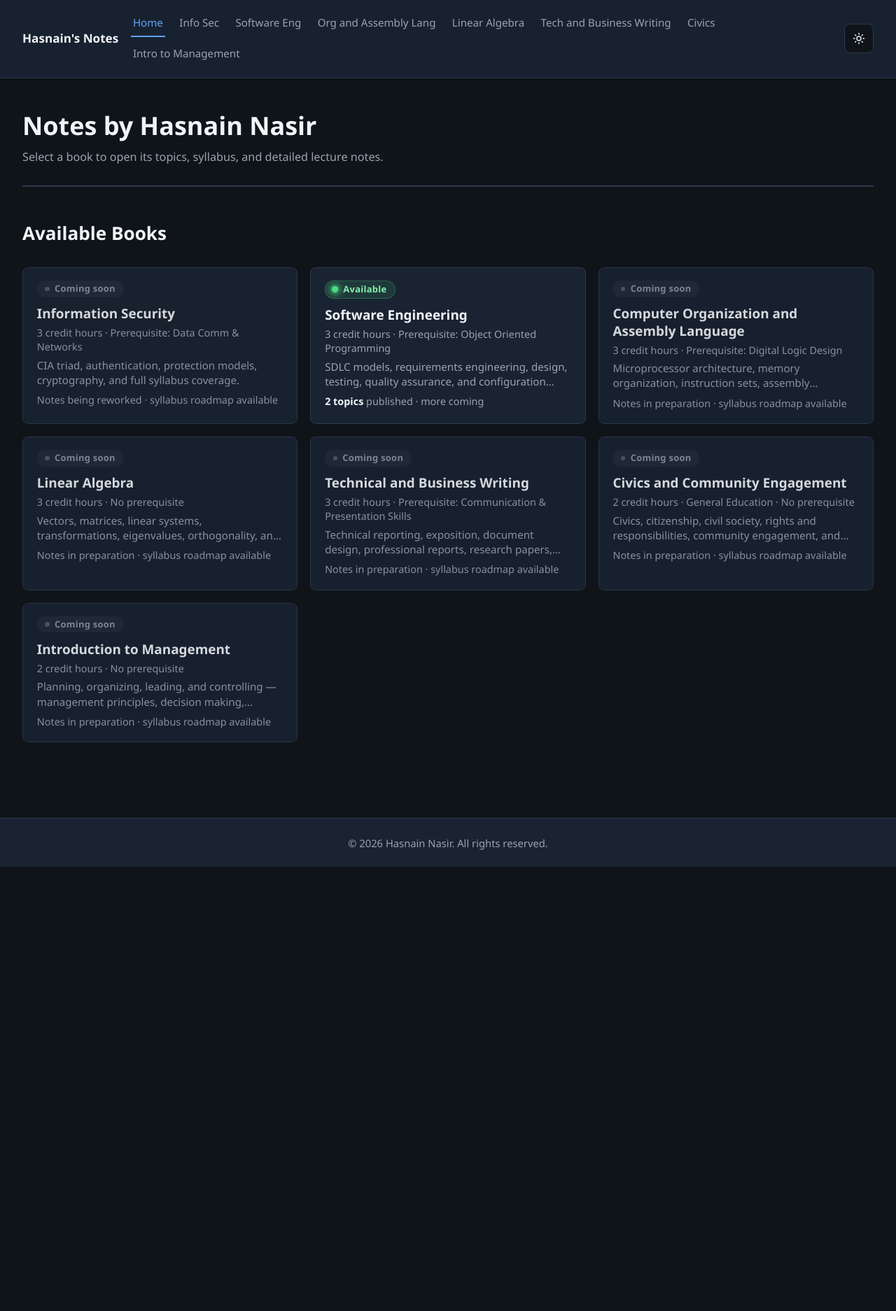
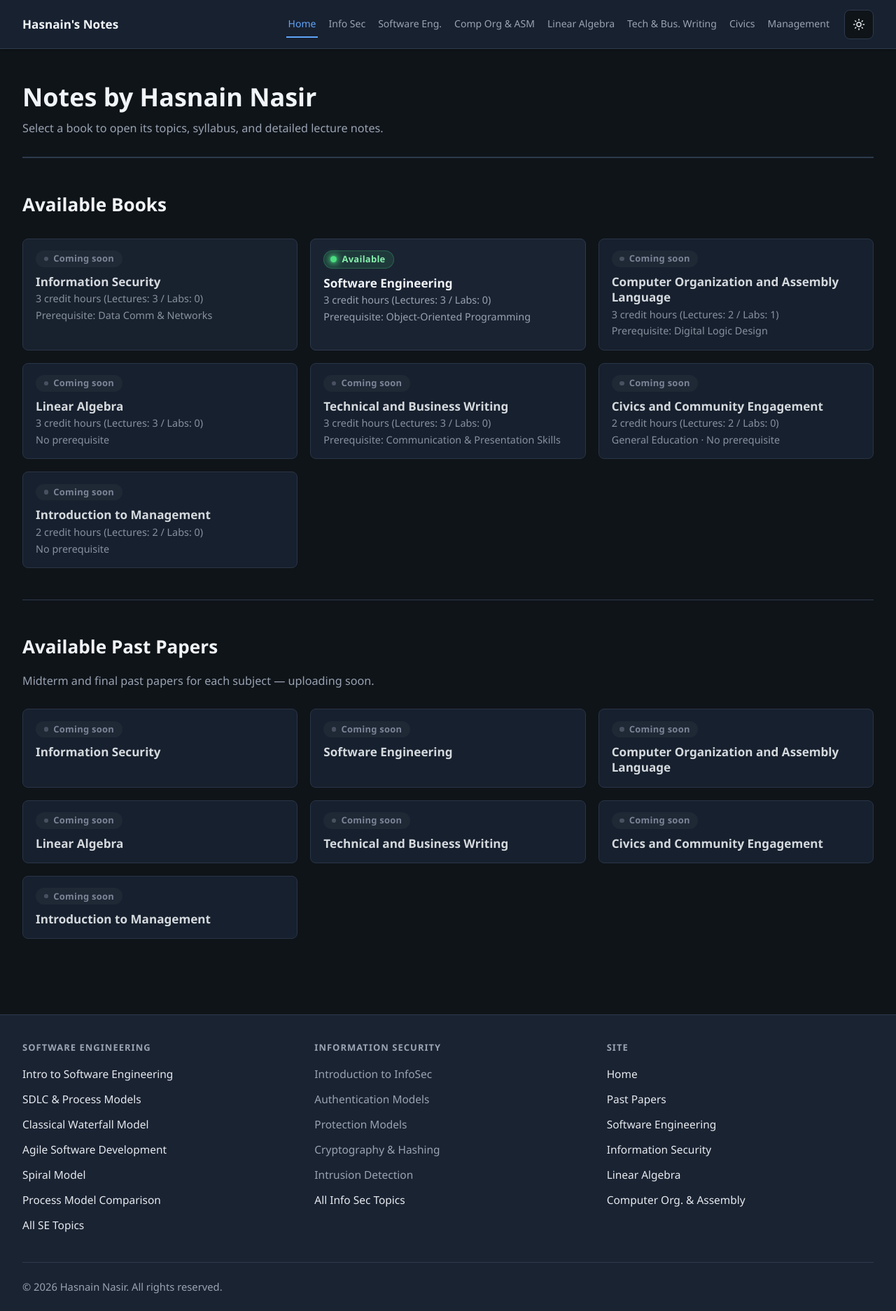
Before and after one commit to Hasnain-Nasir/CS_Notes, a PHP site: page / in a window 1280 px wide. Shown: the whole page at 70% size. Before the commit the page ends 1239 px from the top, so only its background shows below. Run offline with PHP 8.4, Linux system fonts and the light colour scheme.

Commit message:
Header & footer changes

```diff
--- a/assets/css/notes.css
+++ b/assets/css/notes.css
@@ -661,6 +661,21 @@ section {
 }
 
 /* Master library index */
+.master-section + .master-section {
+  margin-top: 2.5rem;
+  padding-top: 2rem;
+  border-top: 1px solid var(--border);
+}
+
+.master-section > h2:first-child {
+  margin-top: 0;
+}
+
+.master-section > .topic-meta {
+  margin-top: -0.25rem;
+  margin-bottom: 0.25rem;
+}
+
 .master-index .book-cards {
   display: grid;
   grid-template-columns: repeat(3, minmax(0, 1fr));
@@ -671,8 +686,8 @@ section {
 .book-card {
   display: flex;
   flex-direction: column;
-  gap: 0.3rem;
-  padding: 1rem 1.1rem;
+  gap: 0.2rem;
+  padding: 0.9rem 1rem;
   background: var(--bg-elevated);
   border: 1px solid var(--border);
   border-radius: var(--radius);
@@ -701,7 +716,7 @@ section {
 
 .book-card h3 {
   margin: 0;
-  font-size: 1.05rem;
+  font-size: 0.95rem;
   line-height: 1.3;
   color: var(--heading);
 }
@@ -717,11 +732,18 @@ section {
   font-size: 0.8rem !important;
 }
 
+.book-prereq {
+  font-size: 0.8rem !important;
+  color: var(--text-muted) !important;
+}
+
 .book-summary {
   display: -webkit-box;
   -webkit-line-clamp: 2;
   -webkit-box-orient: vertical;
   overflow: hidden;
+  font-size: 0.82rem !important;
+  line-height: 1.45;
 }
 
 .book-stats {
@@ -1172,9 +1194,12 @@ section {
     justify-content: center;
   }
 
-  .topic-cards,
+  .topic-cards {
+    grid-template-columns: 1fr;
+  }
+
   .master-index .book-cards {
-    grid-template-columns: 1fr;
+    grid-template-columns: repeat(2, minmax(0, 1fr));
   }
 
   .book-card .badge {
@@ -1885,6 +1910,13 @@ body.site-menu-open {
 @media (min-width: 901px) {
   .global-nav {
     display: flex;
+    flex-wrap: nowrap;
+    gap: 0.25rem 0.7rem;
+  }
+
+  .global-nav a {
+    font-size: 0.78rem;
+    white-space: nowrap;
   }
 
   .site-nav-toggle {
@@ -1996,8 +2028,8 @@ body.site-menu-open {
   }
 
   .global-footer-grid {
-    grid-template-columns: 1fr;
-    gap: 1.25rem;
+    grid-template-columns: repeat(2, minmax(0, 1fr));
+    gap: 1.25rem 1rem;
   }
 
   .global-footer-bottom {
@@ -2015,6 +2047,23 @@ body.site-menu-open {
   .global-footer-inner {
     padding-top: 1.5rem;
     padding-bottom: 1rem;
+  }
+
+  .global-footer-col h3 {
+    font-size: 0.68rem;
+  }
+
+  .global-footer-col a,
+  .global-footer-col .footer-soon {
+    font-size: 0.8rem;
+  }
+
+  .book-card {
+    padding: 0.85rem 0.9rem;
+  }
+
+  .book-card h3 {
+    font-size: 0.88rem;
   }
 
   .index-hero {
--- a/assets/js/site-nav.js
+++ b/assets/js/site-nav.js
@@ -2,28 +2,40 @@
   var BOOKS = [
     { id: "home", label: "Home", title: "Home", path: "index.html" },
     { id: "infosec", label: "Info Sec", title: "Information Security", path: "info-sec/index.html" },
-    { id: "se", label: "Software Eng", title: "Software Engineering", path: "software-engineering/index.html" },
-    { id: "coa", label: "Org and Assembly Lang", title: "Computer Organization and Assembly Language", path: "coa/index.html" },
+    { id: "se", label: "Software Eng.", title: "Software Engineering", path: "software-engineering/index.html" },
+    { id: "coa", label: "Comp Org & ASM", title: "Computer Organization and Assembly Language", path: "coa/index.html" },
     { id: "la", label: "Linear Algebra", title: "Linear Algebra", path: "linear-algebra/index.html" },
-    { id: "tbw", label: "Tech and Business Writing", title: "Technical and Business Writing", path: "technical-writing/index.html" },
+    { id: "tbw", label: "Tech & Bus. Writing", title: "Technical and Business Writing", path: "technical-writing/index.html" },
     { id: "civics", label: "Civics", title: "Civics and Community Engagement", path: "civics/index.html" },
-    { id: "mgmt", label: "Intro to Management", title: "Introduction to Management", path: "management/index.html" }
+    { id: "mgmt", label: "Management", title: "Introduction to Management", path: "management/index.html" }
   ];
 
   var FOOTER_INFOSEC = [
-    { label: "Intro to InfoSec", file: "01-introduction-to-info-sec.html" },
-    { label: "Authentication Models", file: "02-authentication-models.html" },
-    { label: "Advanced Cryptography", file: "05-advanced-cryptography.html" },
-    { label: "Hashing & Signatures", file: "06-hashing-and-digital-signatures.html" },
-    { label: "Intrusion Detection", file: "08-intrusion-detection-and-response.html" }
+    { label: "Introduction to InfoSec", soon: true },
+    { label: "Authentication Models", soon: true },
+    { label: "Protection Models", soon: true },
+    { label: "Cryptography & Hashing", soon: true },
+    { label: "Intrusion Detection", soon: true },
+    { label: "All Info Sec Topics", path: "info-sec/index.html" }
   ];
 
   var FOOTER_SE = [
-    { label: "SDLC & Process Models", hash: "" },
-    { label: "Requirements Engineering", hash: "" },
-    { label: "Software Design", hash: "" },
-    { label: "Software Testing", hash: "" },
-    { label: "All SE Topics", file: null, bookIndex: true }
+    { label: "Intro to Software Engineering", path: "software-engineering/topics/01-introduction-and-fundamentals/index.html" },
+    { label: "SDLC & Process Models", path: "software-engineering/topics/02-sdlc-and-process-models/index.html" },
+    { label: "Classical Waterfall Model", path: "software-engineering/topics/02-sdlc-and-process-models/02-02-classical-waterfall.html" },
+    { label: "Agile Software Development", path: "software-engineering/topics/02-sdlc-and-process-models/02-11-agile.html" },
+    { label: "Spiral Model", path: "software-engineering/topics/02-sdlc-and-process-models/02-05-spiral.html" },
+    { label: "Process Model Comparison", path: "software-engineering/topics/02-sdlc-and-process-models/02-16-comparison.html" },
+    { label: "All SE Topics", path: "software-engineering/index.html" }
+  ];
+
+  var FOOTER_SITE = [
+    { label: "Home", path: "index.html" },
+    { label: "Past Papers", path: "index.html#past-papers" },
+    { label: "Software Engineering", path: "software-engineering/index.html" },
+    { label: "Information Security", path: "info-sec/index.html" },
+    { label: "Linear Algebra", path: "linear-algebra/index.html" },
+    { label: "Computer Org. & Assembly", path: "coa/index.html" }
   ];
 
   function getDepth() {
@@ -112,13 +124,62 @@
     return header;
   }
 
+  function buildFooterColumn(title, items, hrefForItem) {
+    var col = document.createElement("div");
+    col.className = "global-footer-col";
+
+    var heading = document.createElement("h3");
+    heading.textContent = title;
+    col.appendChild(heading);
+
+    var list = document.createElement("ul");
+    items.forEach(function (item) {
+      var li = document.createElement("li");
+      if (item.soon) {
+        var soon = document.createElement("span");
+        soon.className = "footer-soon";
+        soon.textContent = item.label;
+        li.appendChild(soon);
+      } else {
+        var link = document.createElement("a");
+        link.href = hrefForItem(item);
+        link.textContent = item.label;
+        li.appendChild(link);
+      }
+      list.appendChild(li);
+    });
+    col.appendChild(list);
+    return col;
+  }
+
   function buildFooter(prefix, depth) {
     var footer = document.createElement("footer");
     footer.className = "global-footer";
     footer.setAttribute("role", "contentinfo");
 
     var inner = document.createElement("div");
-    inner.className = "global-footer-inner global-footer-minimal";
+    inner.className = "global-footer-inner";
+
+    var grid = document.createElement("div");
+    grid.className = "global-footer-grid";
+
+    grid.appendChild(
+      buildFooterColumn("Software Engineering", FOOTER_SE, function (item) {
+        return prefix + item.path;
+      })
+    );
+    grid.appendChild(
+      buildFooterColumn("Information Security", FOOTER_INFOSEC, function (item) {
+        return prefix + item.path;
+      })
+    );
+    grid.appendChild(
+      buildFooterColumn("Site", FOOTER_SITE, function (item) {
+        return prefix + item.path;
+      })
+    );
+
+    inner.appendChild(grid);
 
     var bottom = document.createElement("div");
     bottom.className = "global-footer-bottom";
--- a/index.html
+++ b/index.html
@@ -26,58 +26,88 @@
       <p class="topic-meta">Select a book to open its topics, syllabus, and detailed lecture notes.</p>
     </header>
 
+    <section class="master-section">
     <h2>Available Books</h2>
     <div class="book-cards">
       <div class="book-card">
         <span class="badge soon">Coming soon</span>
         <h3>Information Security</h3>
-        <p class="book-meta">3 credit hours · Prerequisite: Data Comm &amp; Networks</p>
-        <p class="book-summary">CIA triad, authentication, protection models, cryptography, and full syllabus coverage.</p>
-        <p class="book-stats">Notes being reworked · syllabus roadmap available</p>
+        <p class="book-meta">3 credit hours (Lectures: 3 / Labs: 0)</p>
+        <p class="book-prereq">Prerequisite: Data Comm &amp; Networks</p>
       </div>
       <a class="book-card available" href="software-engineering/index.html">
         <span class="badge ready">Available</span>
         <h3>Software Engineering</h3>
-        <p class="book-meta">3 credit hours · Prerequisite: Object Oriented Programming</p>
-        <p class="book-summary">SDLC models, requirements engineering, design, testing, quality assurance, and configuration management.</p>
-        <p class="book-stats"><strong>2 topics</strong> published · more coming</p>
+        <p class="book-meta">3 credit hours (Lectures: 3 / Labs: 0)</p>
+        <p class="book-prereq">Prerequisite: Object-Oriented Programming</p>
       </a>
       <div class="book-card">
         <span class="badge soon">Coming soon</span>
         <h3>Computer Organization and Assembly Language</h3>
-        <p class="book-meta">3 credit hours · Prerequisite: Digital Logic Design</p>
-        <p class="book-summary">Microprocessor architecture, memory organization, instruction sets, assembly programming, and high-level language interfacing.</p>
-        <p class="book-stats">Notes in preparation · syllabus roadmap available</p>
+        <p class="book-meta">3 credit hours (Lectures: 2 / Labs: 1)</p>
+        <p class="book-prereq">Prerequisite: Digital Logic Design</p>
       </div>
       <div class="book-card">
         <span class="badge soon">Coming soon</span>
         <h3>Linear Algebra</h3>
-        <p class="book-meta">3 credit hours · No prerequisite</p>
-        <p class="book-summary">Vectors, matrices, linear systems, transformations, eigenvalues, orthogonality, and singular value decomposition.</p>
-        <p class="book-stats">Notes in preparation · syllabus roadmap available</p>
+        <p class="book-meta">3 credit hours (Lectures: 3 / Labs: 0)</p>
+        <p class="book-prereq">No prerequisite</p>
       </div>
       <div class="book-card">
         <span class="badge soon">Coming soon</span>
         <h3>Technical and Business Writing</h3>
-        <p class="book-meta">3 credit hours · Prerequisite: Communication &amp; Presentation Skills</p>
-        <p class="book-summary">Technical reporting, exposition, document design, professional reports, research papers, and electronic documents.</p>
-        <p class="book-stats">Notes in preparation · syllabus roadmap available</p>
+        <p class="book-meta">3 credit hours (Lectures: 3 / Labs: 0)</p>
+        <p class="book-prereq">Prerequisite: Communication &amp; Presentation Skills</p>
       </div>
       <div class="book-card">
         <span class="badge soon">Coming soon</span>
         <h3>Civics and Community Engagement</h3>
-        <p class="book-meta">2 credit hours · General Education · No prerequisite</p>
-        <p class="book-summary">Civics, citizenship, civil society, rights and responsibilities, community engagement, and digital citizenship.</p>
-        <p class="book-stats">Notes in preparation · syllabus roadmap available</p>
+        <p class="book-meta">2 credit hours (Lectures: 2 / Labs: 0)</p>
+        <p class="book-prereq">General Education · No prerequisite</p>
       </div>
       <div class="book-card">
         <span class="badge soon">Coming soon</span>
         <h3>Introduction to Management</h3>
-        <p class="book-meta">2 credit hours · No prerequisite</p>
-        <p class="book-summary">Planning, organizing, leading, and controlling — management principles, decision making, strategy, and leadership.</p>
-        <p class="book-stats">Notes in preparation · syllabus roadmap available</p>
+        <p class="book-meta">2 credit hours (Lectures: 2 / Labs: 0)</p>
+        <p class="book-prereq">No prerequisite</p>
       </div>
     </div>
+    </section>
+
+    <section class="master-section" id="past-papers">
+      <h2>Available Past Papers</h2>
+      <p class="topic-meta">Midterm and final past papers for each subject — uploading soon.</p>
+      <div class="book-cards paper-cards">
+        <div class="book-card">
+          <span class="badge soon">Coming soon</span>
+          <h3>Information Security</h3>
+        </div>
+        <div class="book-card">
+          <span class="badge soon">Coming soon</span>
+          <h3>Software Engineering</h3>
+        </div>
+        <div class="book-card">
+          <span class="badge soon">Coming soon</span>
+          <h3>Computer Organization and Assembly Language</h3>
+        </div>
+        <div class="book-card">
+          <span class="badge soon">Coming soon</span>
+          <h3>Linear Algebra</h3>
+        </div>
+        <div class="book-card">
+          <span class="badge soon">Coming soon</span>
+          <h3>Technical and Business Writing</h3>
+        </div>
+        <div class="book-card">
+          <span class="badge soon">Coming soon</span>
+          <h3>Civics and Community Engagement</h3>
+        </div>
+        <div class="book-card">
+          <span class="badge soon">Coming soon</span>
+          <h3>Introduction to Management</h3>
+        </div>
+      </div>
+    </section>
   </div>
 </body>
 </html>
```
